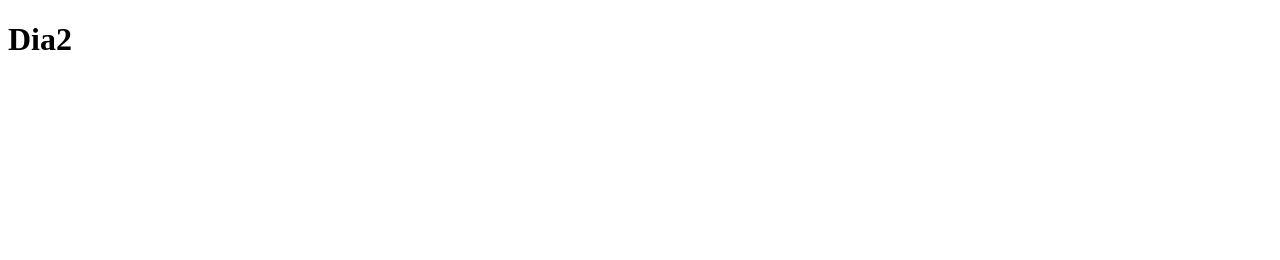
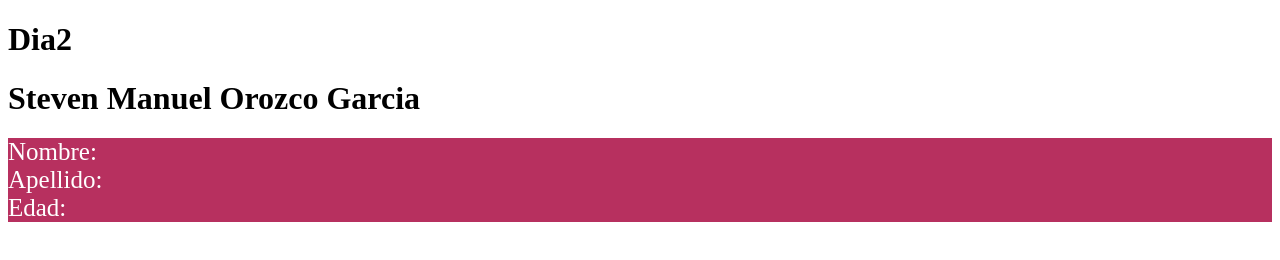
Before and after one commit to Stiiven3/Fulval-G4, a plain HTML site: page dia2/Indexa.html in a window 1280 px wide. Drawn offline with Linux system fonts and the light colour scheme.

Commit message:
Nueva-carpeta

```diff
--- a/dia2/Indexa.html
+++ b/dia2/Indexa.html
@@ -3,10 +3,21 @@
 <head>
     <meta charset="UTF-8">
     <meta name="viewport" content="width=device-width, initial-scale=1.0">
+    <link rel="stylesheet" href="../style.css">
     <title>Document</title>
 </head>
 <body>
     <h1>Dia2</h1>
 
+<h1>Steven Manuel Orozco Garcia</h1>
+
+<div class="CARD">
+   <span class="text">Nombre:</span>
+   <span class="text">Apellido:</span>
+   <span class="text">Edad:</span>
+</div>
+
 </body>
+
+
 </html>
--- a/style.css
+++ b/style.css
@@ -7,5 +7,18 @@
 .Color2{
 
     color: #b7305f;
+}
+
+.CARD{
+
+    background-color: #b7305f;
 
 }
+.text{
+
+    color: #fff;
+    font-weight: 400;
+    display: flex;
+    flex-direction: column;
+    font-size:25px ;
+}
```
Also changed, not shown: Index.html (+3 -3 lines).
